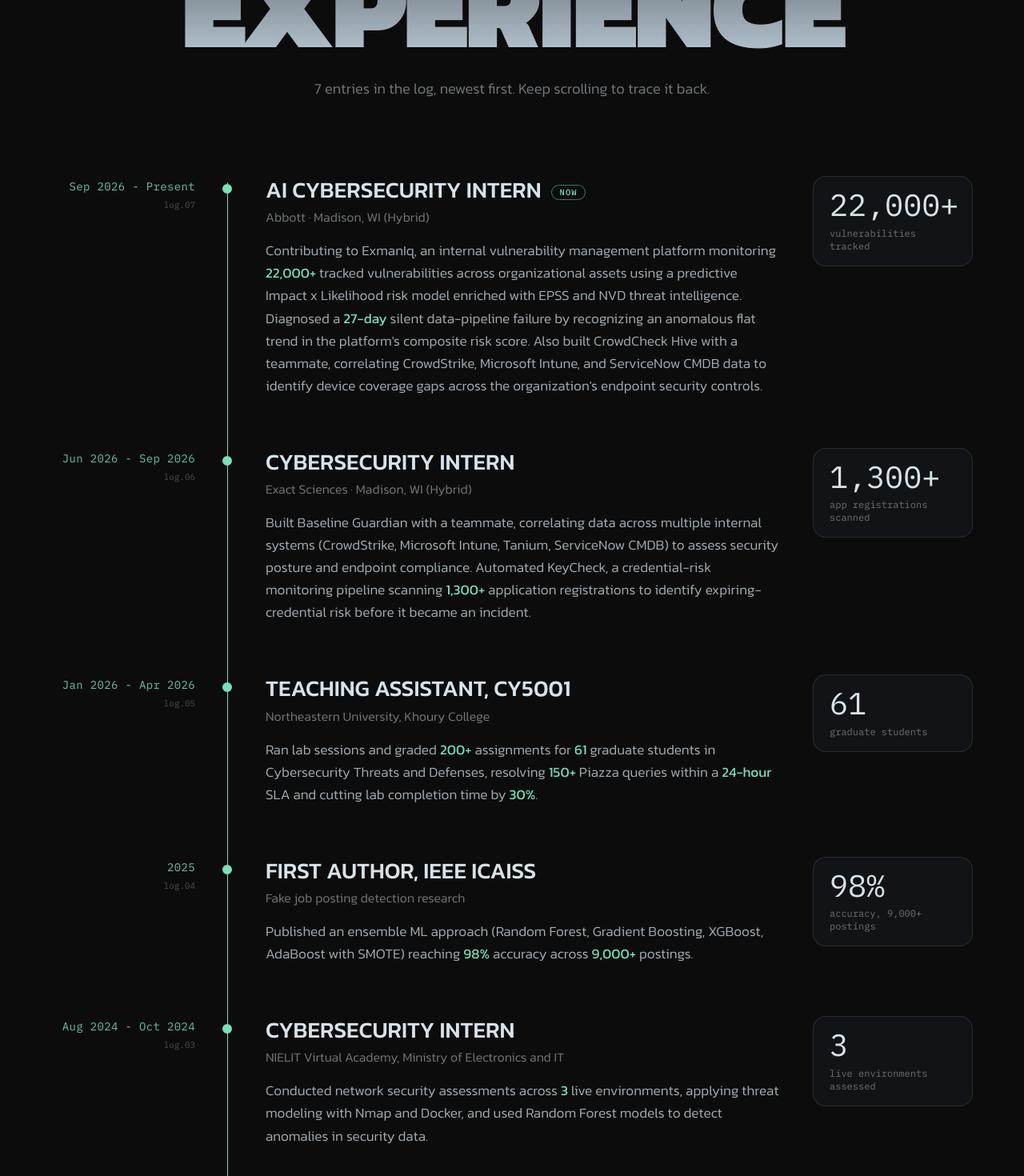
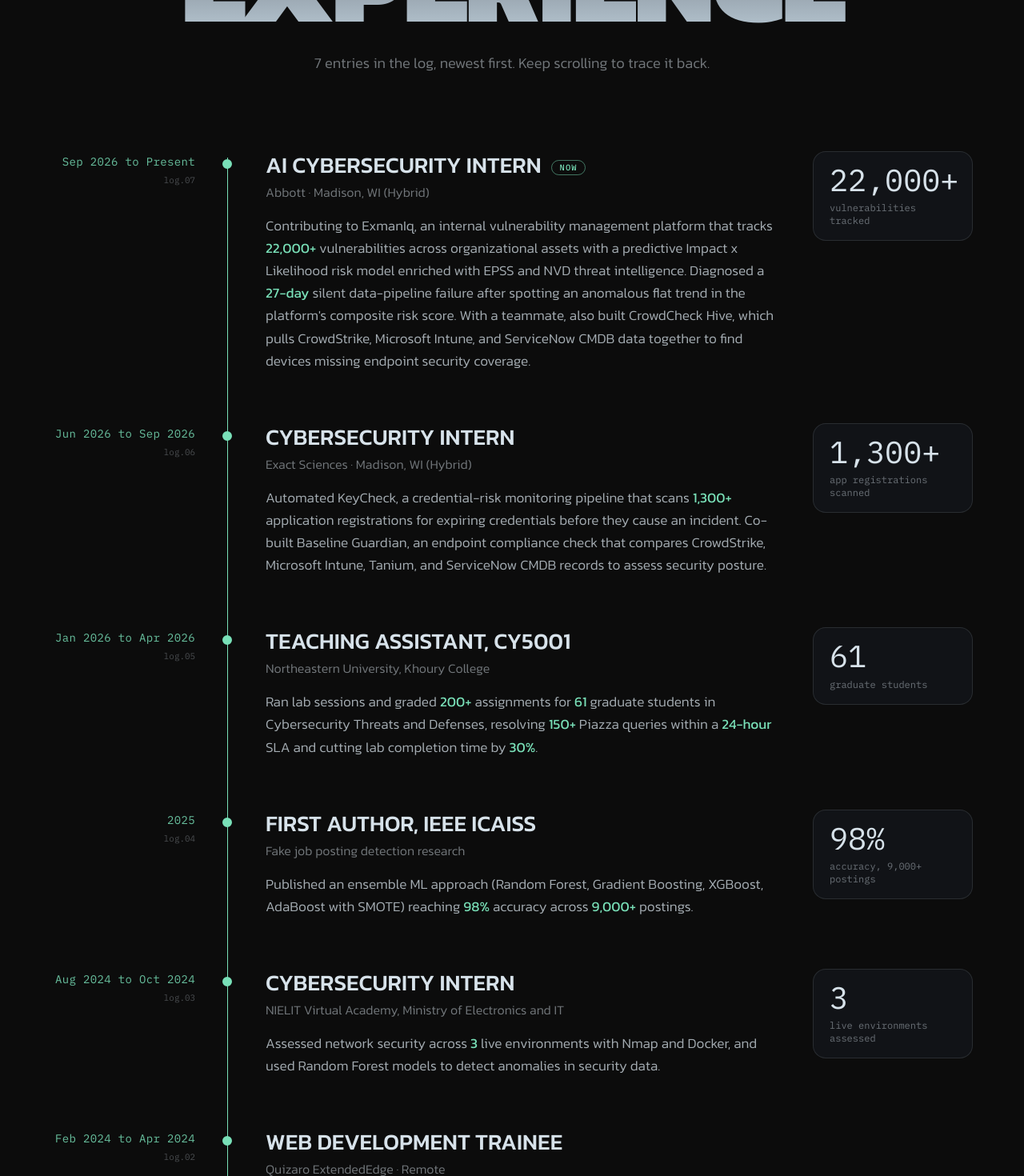
Before and after one commit to ronankongala/portfolio, a React (Vite) app: page / in a window 1280 px wide. Shown: the part 1330-2800 px from the top of the page at 80% size. Built offline with nearby package versions, Linux system fonts and the light colour scheme.

Commit message:
Edit portfolio copy for accuracy and consistency
Fix the red team Sigma and pypykatz claims, swap the mislabeled
Deloitte/Tata certificate links, use "to" in date ranges, align
experience text and the open-roles list with the other sites, and
correct the README's hero and layout description.

```diff
--- a/index.html
+++ b/index.html
@@ -7,7 +7,7 @@
     <title>Ronan Kongala, Cybersecurity Engineer</title>
     <meta
       name="description"
-      content="Cybersecurity engineer building detection pipelines, cloud security tooling, and GRC frameworks. MS Cybersecurity, Northeastern University."
+      content="Cybersecurity engineer building detection pipelines and cloud security tooling, with GRC work on NIST, FedRAMP and SOC 2. MS Cybersecurity, Northeastern University."
     />
     <link rel="canonical" href="https://ronankongala.github.io/portfolio/" />
     <meta property="og:type" content="website" />
@@ -16,7 +16,7 @@
     <meta property="og:title" content="Ronan Kongala, Cybersecurity Engineer" />
     <meta
       property="og:description"
-      content="Cybersecurity engineer building detection pipelines, cloud security tooling, and GRC frameworks."
+      content="Cybersecurity engineer building detection pipelines and cloud security tooling, with GRC work on NIST, FedRAMP and SOC 2."
     />
     <meta property="og:image" content="https://ronankongala.github.io/portfolio/social-card-v3.jpg" />
     <meta property="og:image:width" content="2400" />
--- a/src/data/profile.ts
+++ b/src/data/profile.ts
@@ -1,7 +1,7 @@
 export const PROFILE = {
   name: "hi, i'm ronan",
   tagline:
-    'a security engineer building the systems that notice things: detection, cloud, and risk scoring that turns raw signal into a decision',
+    'a security engineer who builds systems that notice things, mostly detection pipelines and honeypots, and risk scores that say what to fix first',
   email: 'kongalaronan@gmail.com',
   phone: '+1 (617) 602-5369',
   phoneHref: 'tel:+16176025369',
@@ -28,22 +28,22 @@
 
 export const EXPERIENCE: Role[] = [
   {
-    date: 'Sep 2026 - Present',
+    date: 'Sep 2026 to Present',
     role: 'AI Cybersecurity Intern',
     org: 'Abbott · Madison, WI (Hybrid)',
     current: true,
     stat: { value: '22,000+', label: 'vulnerabilities tracked' },
-    desc: "Contributing to ExmanIq, an internal vulnerability management platform monitoring 22,000+ tracked vulnerabilities across organizational assets using a predictive Impact x Likelihood risk model enriched with EPSS and NVD threat intelligence. Diagnosed a 27-day silent data-pipeline failure by recognizing an anomalous flat trend in the platform's composite risk score. Also built CrowdCheck Hive with a teammate, correlating CrowdStrike, Microsoft Intune, and ServiceNow CMDB data to identify device coverage gaps across the organization's endpoint security controls.",
+    desc: "Contributing to ExmanIq, an internal vulnerability management platform that tracks 22,000+ vulnerabilities across organizational assets with a predictive Impact x Likelihood risk model enriched with EPSS and NVD threat intelligence. Diagnosed a 27-day silent data-pipeline failure after spotting an anomalous flat trend in the platform's composite risk score. With a teammate, also built CrowdCheck Hive, which pulls CrowdStrike, Microsoft Intune, and ServiceNow CMDB data together to find devices missing endpoint security coverage.",
   },
   {
-    date: 'Jun 2026 - Sep 2026',
+    date: 'Jun 2026 to Sep 2026',
     role: 'Cybersecurity Intern',
     org: 'Exact Sciences · Madison, WI (Hybrid)',
     stat: { value: '1,300+', label: 'app registrations scanned' },
-    desc: 'Built Baseline Guardian with a teammate, correlating data across multiple internal systems (CrowdStrike, Microsoft Intune, Tanium, ServiceNow CMDB) to assess security posture and endpoint compliance. Automated KeyCheck, a credential-risk monitoring pipeline scanning 1,300+ application registrations to identify expiring-credential risk before it became an incident.',
+    desc: 'Automated KeyCheck, a credential-risk monitoring pipeline that scans 1,300+ application registrations for expiring credentials before they cause an incident. Co-built Baseline Guardian, an endpoint compliance check that compares CrowdStrike, Microsoft Intune, Tanium, and ServiceNow CMDB records to assess security posture.',
   },
   {
-    date: 'Jan 2026 - Apr 2026',
+    date: 'Jan 2026 to Apr 2026',
     role: 'Teaching Assistant, CY5001',
     org: 'Northeastern University, Khoury College',
     stat: { value: '61', label: 'graduate students' },
@@ -57,38 +57,38 @@
     desc: 'Published an ensemble ML approach (Random Forest, Gradient Boosting, XGBoost, AdaBoost with SMOTE) reaching 98% accuracy across 9,000+ postings.',
   },
   {
-    date: 'Aug 2024 - Oct 2024',
+    date: 'Aug 2024 to Oct 2024',
     role: 'Cybersecurity Intern',
     org: 'NIELIT Virtual Academy, Ministry of Electronics and IT',
     stat: { value: '3', label: 'live environments assessed' },
-    desc: 'Conducted network security assessments across 3 live environments, applying threat modeling with Nmap and Docker, and used Random Forest models to detect anomalies in security data.',
+    desc: 'Assessed network security across 3 live environments with Nmap and Docker, and used Random Forest models to detect anomalies in security data.',
   },
   {
-    date: 'Feb 2024 - Apr 2024',
+    date: 'Feb 2024 to Apr 2024',
     role: 'Web Development Trainee',
     org: 'Quizaro ExtendedEdge · Remote',
-    desc: 'Completed an ISO 9001:2015 certified specialization covering frontend architecture and modern web technologies.',
+    desc: 'Completed an ISO 9001:2015 certified specialization in frontend architecture and web technologies.',
   },
   {
-    date: 'Oct 2023 - Nov 2023',
+    date: 'Oct 2023 to Nov 2023',
     role: 'Data Science Analyst Intern',
     org: 'Rejolt Edtech Pvt Ltd · Hyderabad, India',
-    desc: 'Built and automated data extraction pipelines with Python (NumPy, Pandas, scikit-learn) to streamline client reporting workflows.',
+    desc: 'Automated data extraction pipelines for client reporting with Python (NumPy, Pandas, scikit-learn).',
   },
 ];
 
 export const ABOUT_TEXT =
-  'I turn messy streams of logs and controls into clear, defensible answers. My work sits across detection engineering, cloud security, and governance, usually built end to end from ingest to detection to written report.';
+  'Most of my work is detection engineering and cloud security, with a steady side of GRC. My projects usually run from raw data to a written report.';
 
 export const EDUCATION = [
   {
-    dates: '2025 - 2027',
+    dates: '2025 to 2027',
     degree: 'MS, Cybersecurity',
     school: 'Northeastern University, Khoury College of Computer Sciences',
     note: 'GPA 3.86',
   },
   {
-    dates: '2021 - 2025',
+    dates: '2021 to 2025',
     degree: 'BTech, AI & Data Science',
     school: 'Vardhaman College of Engineering',
   },
@@ -103,11 +103,11 @@
   { name: 'CompTIA Security+', status: 'in progress' },
   {
     name: 'Deloitte Cybersecurity Job Simulation',
-    href: 'https://forage-uploads-prod.s3.amazonaws.com/completion-certificates/ifobHAoMjQs9s6bKS/gmf3ypEXBj2wvfQWC_ifobHAoMjQs9s6bKS_4yHEByFJwhmmE2ekD_1752754071792_completion_certificate.pdf',
+    href: 'https://forage-uploads-prod.s3.amazonaws.com/completion-certificates/9PBTqmSxAf6zZTseP/E9pA6qsdbeyEkp3ti_9PBTqmSxAf6zZTseP_4yHEByFJwhmmE2ekD_1752751473837_completion_certificate.pdf',
   },
   {
     name: 'Tata Cybersecurity Simulation',
-    href: 'https://forage-uploads-prod.s3.amazonaws.com/completion-certificates/9PBTqmSxAf6zZTseP/E9pA6qsdbeyEkp3ti_9PBTqmSxAf6zZTseP_4yHEByFJwhmmE2ekD_1752751473837_completion_certificate.pdf',
+    href: 'https://forage-uploads-prod.s3.amazonaws.com/completion-certificates/ifobHAoMjQs9s6bKS/gmf3ypEXBj2wvfQWC_ifobHAoMjQs9s6bKS_4yHEByFJwhmmE2ekD_1752754071792_completion_certificate.pdf',
   },
 ];
 
@@ -130,7 +130,7 @@
     category: 'Cloud Detection / Deception',
     repo: `${GH}ot-honeypot-gcp`,
     description:
-      'A cloud-hosted honeypot on GCP emulating exposed OT and network services, wired into Splunk Cloud to capture and classify real attack traffic the moment it landed.',
+      'A GCP honeypot emulating exposed OT and network services, wired into Splunk Cloud to capture and classify attack traffic as it arrived.',
     stats: ['66,185 events in first hour', '15,315 Suricata alerts', 'Telnet :23 top target'],
     tags: ['T-Pot', 'Conpot', 'Cowrie', 'Suricata', 'Splunk Cloud'],
   },
@@ -140,7 +140,7 @@
     category: 'Malware Analysis / Forensics',
     repo: `${GH}malware-analysis-lab`,
     description:
-      'Static and dynamic analysis of a live AgentTesla sample inside an isolated FlareVM and REMnux lab, pulling indicators and mapping observed behavior back to ATT&CK.',
+      'Static, dynamic and memory analysis of a live AgentTesla sample in an isolated FlareVM and REMnux lab, with indicators mapped back to ATT&CK.',
     stats: ['87 IOCs extracted', '11 ATT&CK techniques mapped', 'Ghidra + YARA + Volatility 3'],
     tags: ['PEStudio', 'CAPA', 'CAPE Sandbox', 'Any.run', 'FlareVM'],
   },
@@ -150,8 +150,8 @@
     category: 'Adversary Emulation / Detection',
     repo: `${GH}red-team-c2-lab`,
     description:
-      'Sliver C2 adversary emulation against a Windows 11 victim, from initial access through credential dumping and pass-the-hash, each step paired with a Sigma detection rule.',
-    stats: ['7 ATT&CK techniques executed', '4 NTLM hashes dumped', '3 Sigma detection rules'],
+      'Sliver C2 adversary emulation against a Windows 11 victim, from initial access through credential dumping and pass-the-hash, with 3 Sigma rules written to detect the activity.',
+    stats: ['7 ATT&CK techniques executed', '5 SAM accounts dumped', '3 Sigma detection rules'],
     tags: ['Sliver C2', 'impacket', 'pypykatz', 'ATT&CK Navigator'],
   },
   {
@@ -160,7 +160,7 @@
     category: 'AI / ML Security',
     repo: `${GH}fraudsentry`,
     description:
-      'A transaction fraud pipeline on the real IEEE-CIS dataset with model explainability and a subgroup fairness audit, plus a GDPR DPIA and working data-subject-rights code.',
+      'Transaction fraud detection on the IEEE-CIS dataset with SHAP explainability and a subgroup fairness audit, plus a GDPR DPIA and working data-subject-rights code.',
     stats: ['118,108-txn IEEE-CIS test set', 'RandomForest ROC-AUC 0.748', '23.7-pt FPR disparity found'],
     tags: ['XGBoost', 'SHAP', 'imblearn', 'SQLite'],
   },
--- a/src/sections/ContactSection.tsx
+++ b/src/sections/ContactSection.tsx
@@ -26,8 +26,8 @@
             className="text-[#D7E2EA]/65 font-light max-w-2xl leading-relaxed"
             style={{ fontSize: 'clamp(0.95rem, 1.8vw, 1.25rem)' }}
           >
-            SOC, detection engineering, malware analysis, threat intelligence, GRC, or vulnerability
-            management. If there is a fit, I would like to hear about it.
+            SOC and detection engineering, malware analysis, cloud security, vulnerability
+            management, GRC, and AI/LLM security. If there is a fit, I would like to hear about it.
           </p>
         </FadeIn>
         <FadeIn delay={0.2}>
```
Also changed, not shown: 1 other file (tests, documents, lock files or other folders).
